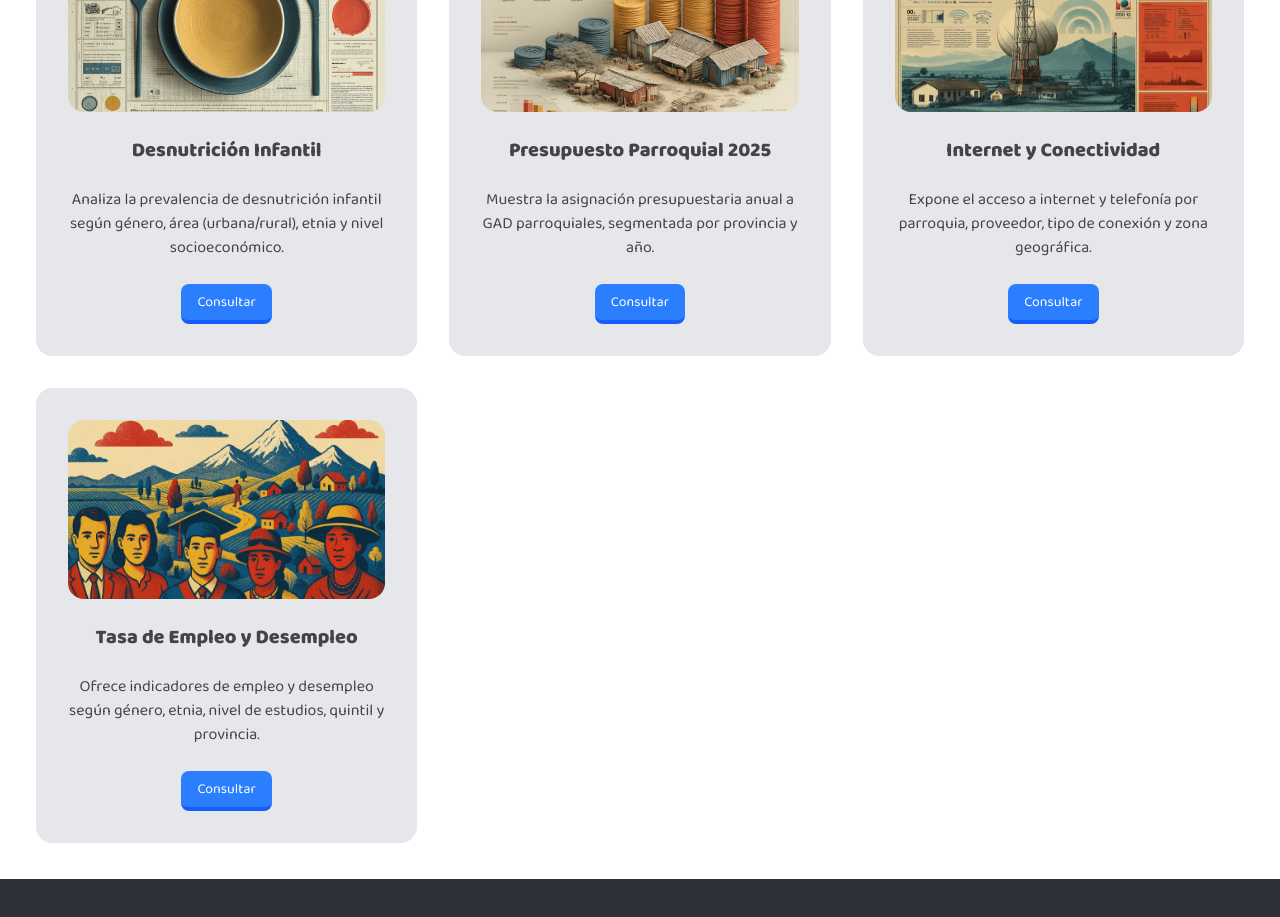
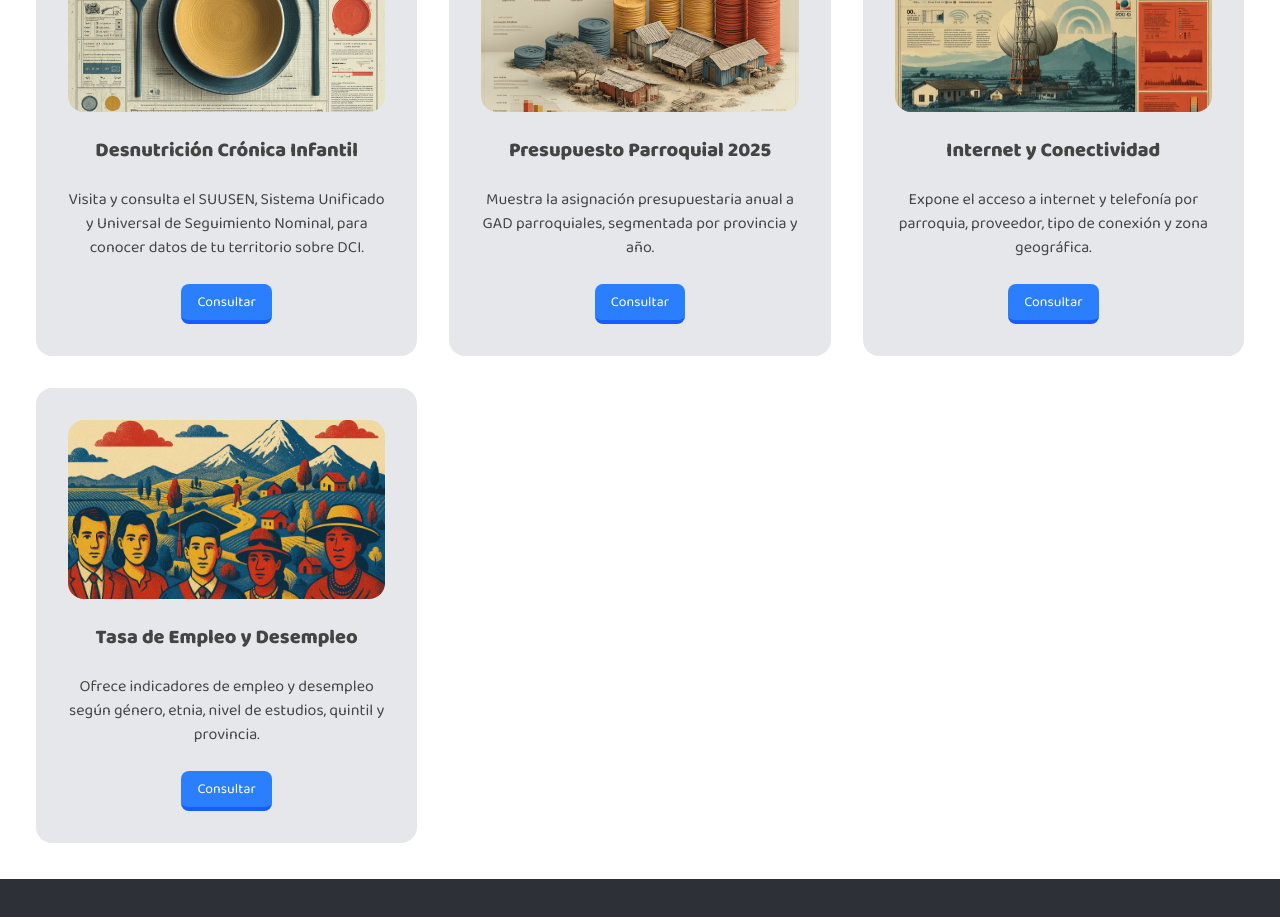
Before and after one commit to KevinYuvi/ConagopareWeb, a Next.js app: page /Datos_Rurales in a window 1280 px wide. Shown: the part 1440-2357 px from the top of the page. Built offline with nearby package versions, Linux system fonts and the light colour scheme; grey boxes are pictures that could not be loaded.

Commit message:
refactor: :truck: Cambio DCI Pagina Datos Rurales
Cambie el título, descripcion, y href de visualizador de DCI

```diff
--- a/src/app/Datos_Rurales/page.tsx
+++ b/src/app/Datos_Rurales/page.tsx
@@ -43,9 +43,9 @@ const data = [
     image: '6.Servicios-Básicos.webp',
   },
   {
-    title: 'Desnutrición Infantil',
-    description: 'Analiza la prevalencia de desnutrición infantil según género, área (urbana/rural), etnia y nivel socioeconómico.',
-    href: '/Datos/Desnutricion',
+    title: 'Desnutrición Crónica Infantil',
+    description: 'Visita y consulta el SUUSEN, Sistema Unificado y Universal de Seguimiento Nominal, para conocer datos de tu territorio sobre DCI.',
+    href: 'https://informacion.infancia.gob.ec/',
     image: '7.Desnutrición.webp',
   },
   {
@@ -106,7 +106,9 @@ export default function DatosRuralesPage() {
             </div>
             <Link
               href={item.href}
-            className="cursor-pointer transition-all bg-blue-500 text-white px-4 py-2 text-sm rounded-lg border-blue-600 border-b-[4px] hover:brightness-110 active:border-b-[2px] active:brightness-90 active:translate-y-[2px] disabled:opacity-50">
+              target="_blank"
+              rel="noopener noreferrer"
+              className="cursor-pointer transition-all bg-blue-500 text-white px-4 py-2 text-sm rounded-lg border-blue-600 border-b-[4px] hover:brightness-110 active:border-b-[2px] active:brightness-90 active:translate-y-[2px] disabled:opacity-50">
 
 
               Consultar
```
